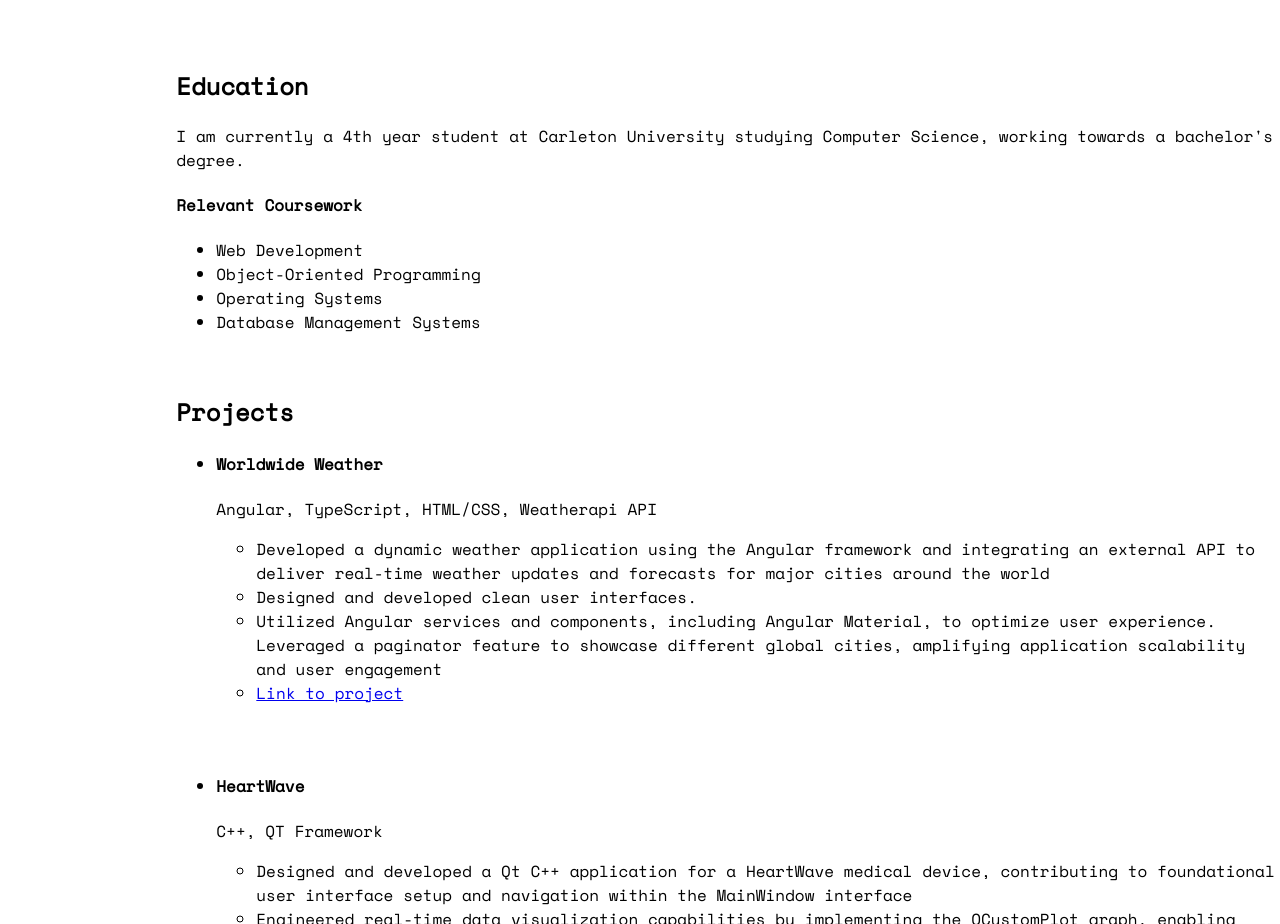
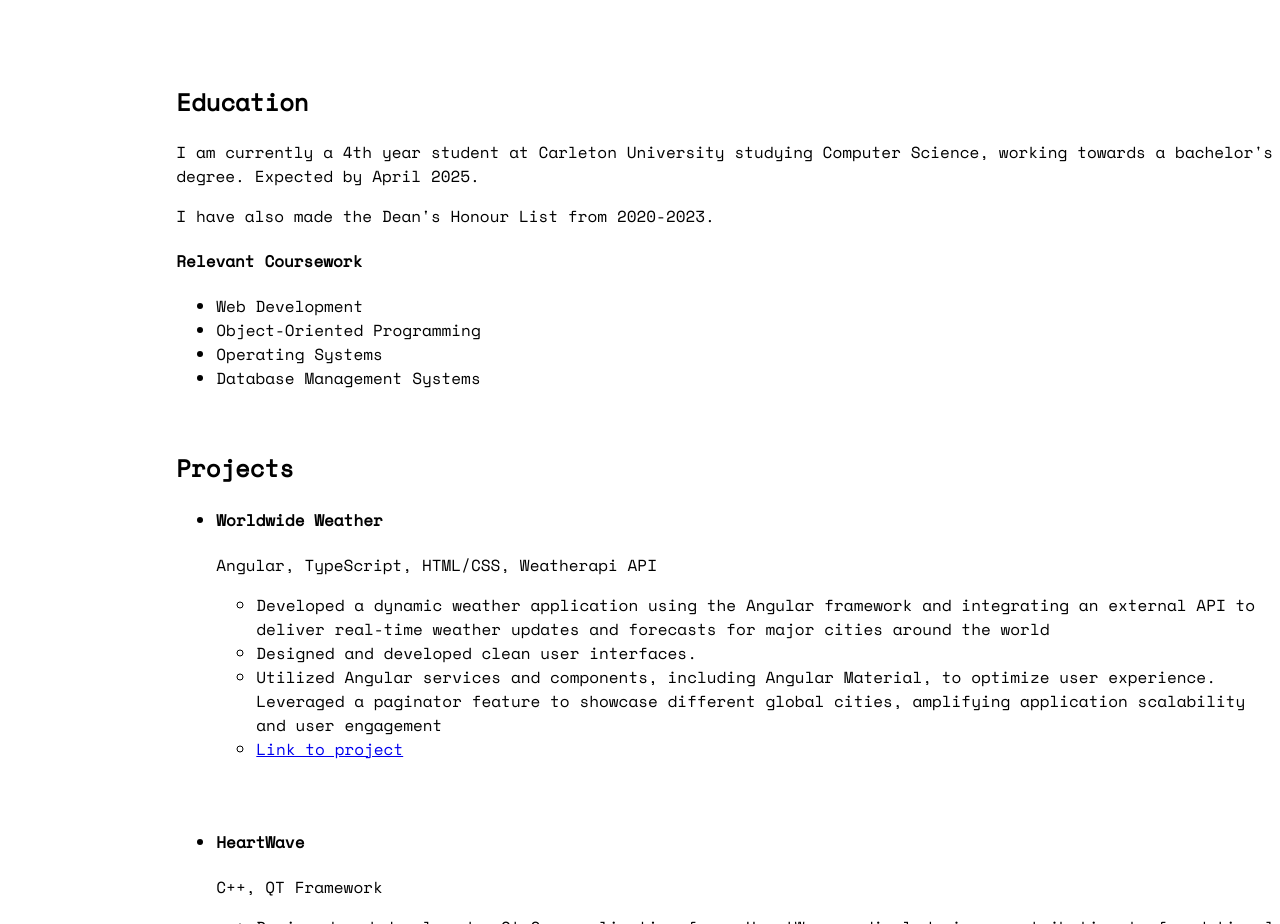
Before and after one commit to jdiedrich02/personal-website, a plain HTML site: page pages/home.html in a window 1280 px wide. Shown: the part 1400-2324 px from the top of the page. Drawn offline with nearby package versions, Linux system fonts and the light colour scheme.

Commit message:
Change Some Info

```diff
--- a/pages/home.html
+++ b/pages/home.html
@@ -54,8 +54,9 @@
 
             <h2 id="Education">Education</h2>
             <p>
-                I am currently a 4th year student at Carleton University studying Computer Science, working towards a bachelor's degree.
+                I am currently a 4th year student at Carleton University studying Computer Science, working towards a bachelor's degree. Expected by April 2025.
             </p>
+            <p>I have also made the Dean's Honour List from 2020-2023.</p>
             <h4>Relevant Coursework</h4>
             <ul>
                 <li>Web Development</li>
```
Also changed, not shown: pages/astro.html (+1 -1 lines).
